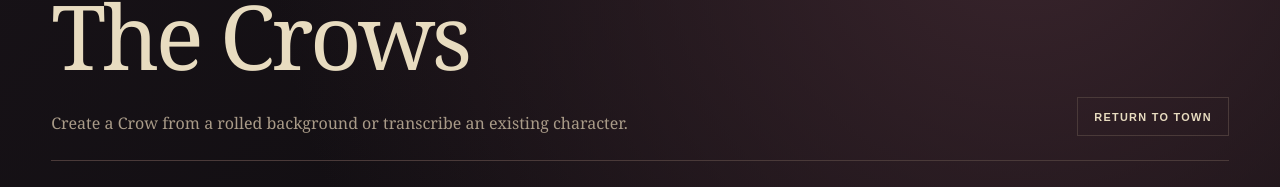
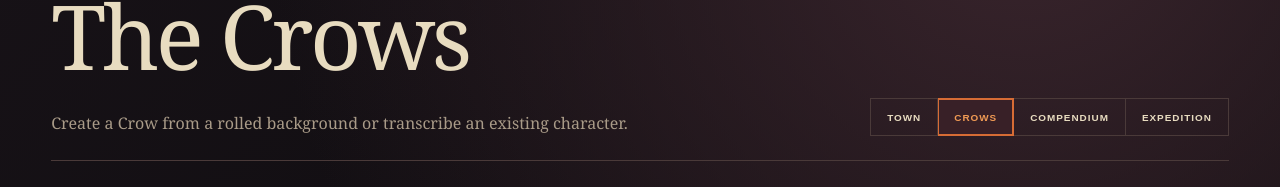
Before and after one commit to djcain8/crows-companion, a Next.js app: page /characters in a window 1280 px wide. Shown: the part 106-293 px from the top of the page. Built offline with nearby package versions, Linux system fonts and the light colour scheme; no server answers; the database is empty.

Commit message:
Unify primary navigation across pages

```diff
--- a/src/app/characters/page.tsx
+++ b/src/app/characters/page.tsx
@@ -1,5 +1,5 @@
-import Link from "next/link";
 import { getCharacterRegistry } from "@/data/campaigns";
+import { PrimaryNav } from "@/components/primary-nav";
 import { CharacterForm } from "./character-form";
 import { PlaySheet } from "./play-sheet";
 import { DeleteCharacterButton } from "./delete-character-button";
@@ -18,7 +18,7 @@ export default async function CharactersPage({ searchParams }: { searchParams: P
           <h1>The Crows</h1>
           <p>Create a Crow from a rolled background or transcribe an existing character.</p>
         </div>
-        <Link href="/">Return to town</Link>
+        <PrimaryNav current="crows" />
       </header>
 
       {params.notice && <p className="notice" role="status">{params.notice}</p>}
--- a/src/app/compendium/equipment/page.tsx
+++ b/src/app/compendium/equipment/page.tsx
@@ -1,5 +1,6 @@
 import Link from "next/link";
 import { equipmentEntries } from "@/domain/equipment";
+import { PrimaryNav } from "@/components/primary-nav";
 import { EquipmentBrowser } from "./equipment-browser";
 import { WeaponQualityReference } from "./weapon-quality-reference";
 
@@ -8,7 +9,7 @@ export default function EquipmentCompendiumPage() {
     <main className="compendium-shell">
       <header className="compendium-header">
         <div><p className="eyebrow">Player quick reference</p><h1>Equipment</h1><p>Starting gear, weapons, armor, alchemy items, and spellbooks from the public playtest inventory cards.</p></div>
-        <nav><Link href="/">Town</Link><Link href="/characters">Crows</Link><Link href="/expedition">Expedition</Link></nav>
+        <PrimaryNav current="compendium" />
       </header>
 
       <nav className="compendium-tabs" aria-label="Compendium categories">
--- a/src/app/compendium/page.tsx
+++ b/src/app/compendium/page.tsx
@@ -1,5 +1,6 @@
 import Link from "next/link";
 import { backgroundEntries } from "@/domain/compendium";
+import { PrimaryNav } from "@/components/primary-nav";
 import { BackgroundBrowser } from "./background-browser";
 
 export default function CompendiumPage() {
@@ -7,7 +8,7 @@ export default function CompendiumPage() {
     <main className="compendium-shell">
       <header className="compendium-header">
         <div><p className="eyebrow">Player quick reference</p><h1>Compendium</h1><p>Concise character-facing rules for the August–September 2026 public playtest.</p></div>
-        <nav><Link href="/">Town</Link><Link href="/characters">Crows</Link><Link href="/expedition">Expedition</Link></nav>
+        <PrimaryNav current="compendium" />
       </header>
 
       <nav className="compendium-tabs" aria-label="Compendium categories">
--- a/src/app/compendium/traits/page.tsx
+++ b/src/app/compendium/traits/page.tsx
@@ -1,5 +1,6 @@
 import Link from "next/link";
 import { startingTraitEntries } from "@/domain/compendium";
+import { PrimaryNav } from "@/components/primary-nav";
 import { TraitBrowser } from "./trait-browser";
 
 export default function StartingTraitsPage() {
@@ -7,7 +8,7 @@ export default function StartingTraitsPage() {
     <main className="compendium-shell">
       <header className="compendium-header">
         <div><p className="eyebrow">Player quick reference</p><h1>Compendium</h1><p>Starting Traits granted by the 36 Backgrounds in the August–September 2026 public playtest.</p></div>
-        <nav><Link href="/">Town</Link><Link href="/characters">Crows</Link><Link href="/expedition">Expedition</Link></nav>
+        <PrimaryNav current="compendium" />
       </header>
       <nav className="compendium-tabs" aria-label="Compendium categories">
         <Link href="/compendium">Backgrounds <small>36</small></Link>
--- a/src/app/expedition/page.tsx
+++ b/src/app/expedition/page.tsx
@@ -1,5 +1,5 @@
-import Link from "next/link";
 import { getExpeditionBoard } from "@/data/expedition";
+import { PrimaryNav } from "@/components/primary-nav";
 import { ExpeditionBoard } from "./expedition-board";
 
 export const dynamic = "force-dynamic";
@@ -11,7 +11,7 @@ export default async function ExpeditionPage() {
     <main className="expedition-shell">
       <header className="expedition-header">
         <div><p className="eyebrow">Expedition</p><h1>Blood Library</h1><p>Seven chambers, shifting floors, and a dangerous road home. Anyone at the table can place, move, or remove a marker.</p></div>
-        <nav><Link href="/">Town</Link><Link href="/characters">Crows</Link><Link href="/compendium">Compendium</Link></nav>
+        <PrimaryNav current="expedition" />
       </header>
       <ExpeditionBoard maps={maps} initialTokens={tokens} characters={characters} />
     </main>
--- a/src/app/page.tsx
+++ b/src/app/page.tsx
@@ -1,5 +1,6 @@
 import { getCampaignOverview } from "@/data/campaigns";
 import { calculatePooledGold, type CampaignOverview, type InstitutionSummary } from "@/domain/campaign";
+import { PrimaryNav } from "@/components/primary-nav";
 
 export const dynamic = "force-dynamic";
 
@@ -59,12 +60,7 @@ function Town({ campaign }: { campaign: CampaignOverview }) {
           <span className="crow-mark" aria-hidden="true">C</span>
           <div><p>Crows Companion</p><strong>Castle {campaign.villageName}</strong></div>
         </div>
-        <nav aria-label="Primary navigation">
-          <a className="active" href="#town">Town</a>
-          <a href="/characters">Crows</a>
-          <a href="/compendium">Compendium</a>
-          <a href="/expedition">Expedition</a>
-        </nav>
+        <PrimaryNav current="town" />
       </header>
 
       <section className="town-stage" id="town">
--- /dev/null
+++ b/src/components/primary-nav.tsx
@@ -0,0 +1,22 @@
+import Link from "next/link";
+
+type PrimarySection = "town" | "crows" | "compendium" | "expedition";
+
+const destinations: { section: PrimarySection; href: string; label: string }[] = [
+  { section: "town", href: "/", label: "Town" },
+  { section: "crows", href: "/characters", label: "Crows" },
+  { section: "compendium", href: "/compendium", label: "Compendium" },
+  { section: "expedition", href: "/expedition", label: "Expedition" },
+];
+
+export function PrimaryNav({ current }: { current: PrimarySection }) {
+  return (
+    <nav aria-label="Primary navigation">
+      {destinations.map((destination) => (
+        <Link className={destination.section === current ? "active" : undefined} href={destination.href} aria-current={destination.section === current ? "page" : undefined} key={destination.section}>
+          {destination.label}
+        </Link>
+      ))}
+    </nav>
+  );
+}
```
Also changed, not shown: src/app/globals.css.
